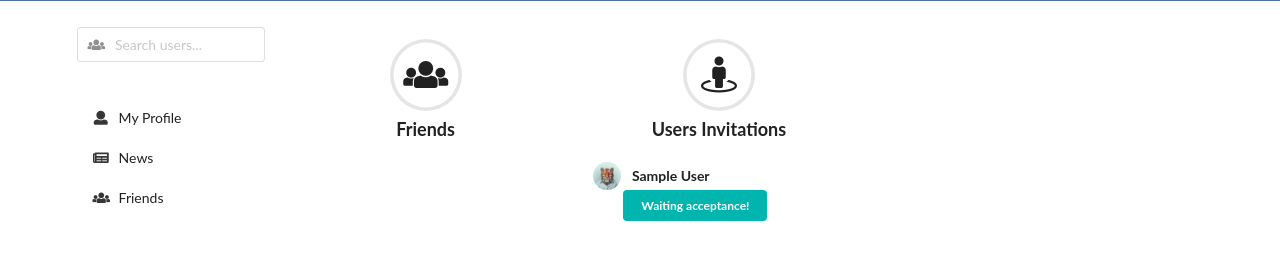
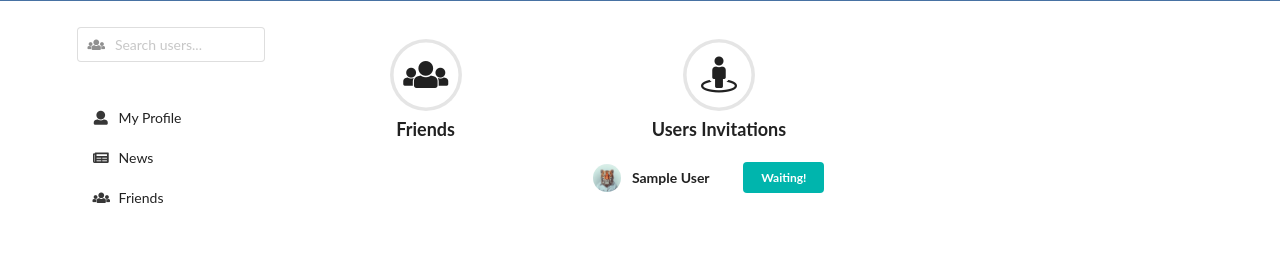
Before and after one commit to jalal1/JTO, a Flask app: page /friends in a window 1280 px wide. Shown: the part 44-304 px from the top of the page. Run offline with Flask 2, Linux system fonts and the light colour scheme; a user stored in the database is signed in; tables that the repository leaves empty hold one stand-in row (values such as "Sample post"); some libraries are stand-ins or nearby versions.

Commit message:
fix like on profile page, change button names in friends page

```diff
--- a/templates/friends.html
+++ b/templates/friends.html
@@ -30,9 +30,9 @@
                         <div class="header">{{userrelation.name}}</div>
                     </div>
                     {% if userrelation.status == 1 and userrelation.action_by == current_user.id %}
-                    <p id="{{userrelation.id}}" class="ui tiny button teal" style="margin-left:30px">Waiting acceptance!</p>
+                    <p id="{{userrelation.id}}" class="ui tiny button teal" style="margin-left:30px">Waiting!</p>
                     {% elif userrelation.status == 1 and userrelation.action_by != current_user.id %}
-                    <button id="{{userrelation.id}}" class="status_button ui tiny button teal" style="margin-left:30px">Accept Friendship</button> {% endif %}
+                    <button id="{{userrelation.id}}" class="status_button ui tiny button teal" style="margin-left:30px">Accept</button> {% endif %}
                 </div>
                 {% endfor %}
             </div>
```
Also changed, not shown: templates/user-profile.html (+8 -10 lines).
